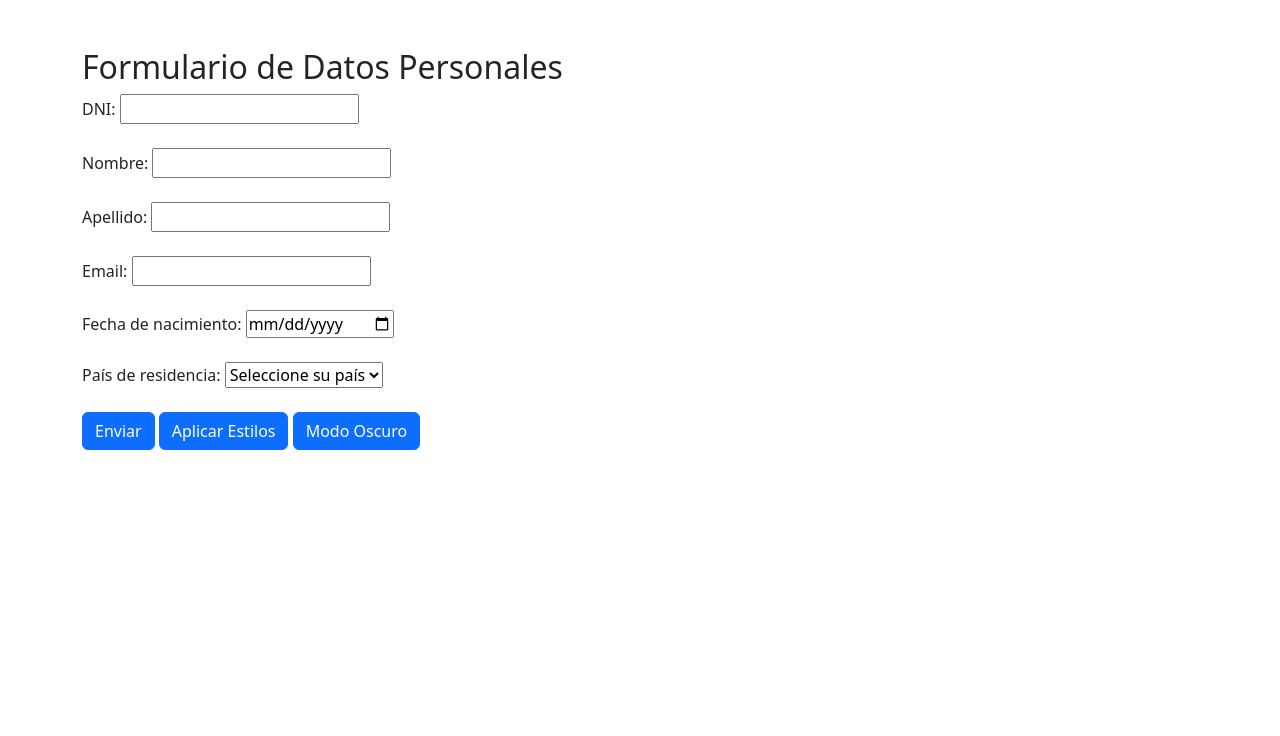
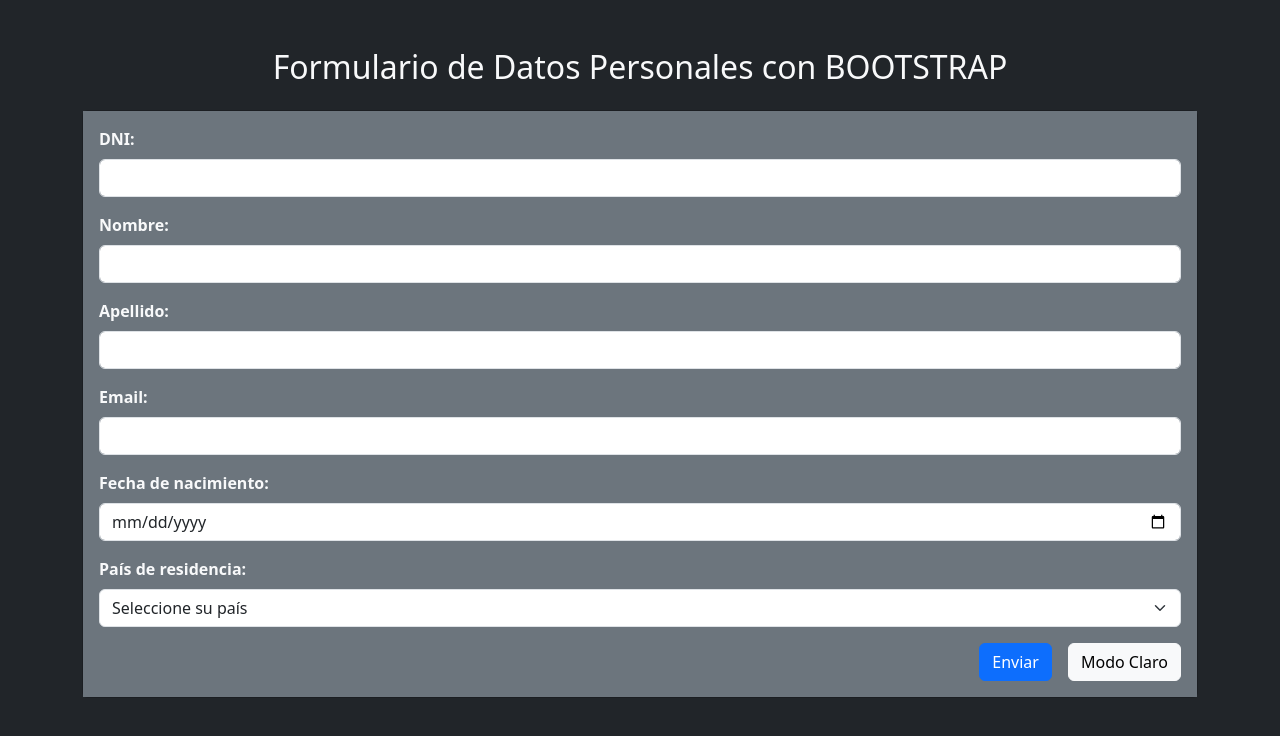
Before and after one commit to devQuebin/cilsa2024, a plain HTML site: page index.html in a window 1280 px wide. Both pictures are taken after a click on the button "Modo Oscuro". Drawn offline with nearby package versions, Linux system fonts and the light colour scheme.

Commit message:
validacion de dni e email y correccion del darkmode para bootstrap

```diff
--- a/index.html
+++ b/index.html
@@ -3,53 +3,99 @@
   <head>
     <meta charset="UTF-8" />
     <meta name="viewport" content="width=device-width, initial-scale=1" />
-    <title>Formulario de Datos Personales</title>
-    <!-- <link id="estilos" rel="stylesheet" href="style.css" />
-    <link id="dark-mode" rel="stylesheet" href="" /> -->
+    <title>Formulario de Datos Personales con BOOTSTRAP</title>
     <link
       href="https://cdn.jsdelivr.net/npm/bootstrap@5.3.3/dist/css/bootstrap.min.css"
       rel="stylesheet"
       integrity="sha384-QWTKZyjpPEjISv5WaRU9OFeRpok6YctnYmDr5pNlyT2bRjXh0JMhjY6hW+ALEwIH"
       crossorigin="anonymous"
     />
+    <style>
+      .dark-input {
+        background-color: #343a40;
+        color: #ffffff;
+        border-color: #454d55;
+      }
+      .dark-input::placeholder {
+        color: #adb5bd;
+      }
+      .is-invalid {
+        border-color: #dc3545;
+      }
+    </style>
+    <link id="dark-mode" rel="stylesheet" href="" />
   </head>
-  <body>
+  <body class="bg-light text-dark">
     <div class="container mt-5">
-      <h2>Formulario de Datos Personales</h2>
+      <h2 class="text-center mb-4 heading">
+        Formulario de Datos Personales con BOOTSTRAP
+      </h2>
+      <div class="card">
+        <div class="card-body">
           <form>
-        <div class="form-group">
-          <label for="nombre">DNI:</label>
-          <input type="text" id="DNI" name="DNI" required />
+            <div class="mb-3">
+              <label for="DNI" class="form-label"><strong>DNI:</strong></label>
+              <input
+                type="text"
+                class="form-control"
+                id="DNI"
+                name="DNI"
+                required
+              />
             </div>
-        <br />
-        <div class="form-group">
-          <label for="nombre">Nombre:</label>
-          <input type="text" id="nombre" name="nombre" required />
+            <div class="mb-3">
+              <label for="nombre" class="form-label"
+                ><strong>Nombre:</strong></label
+              >
+              <input
+                type="text"
+                class="form-control"
+                id="nombre"
+                name="nombre"
+                required
+              />
             </div>
-        <br />
-        <div class="form-group">
-          <label for="apellido">Apellido:</label>
-          <input type="text" id="apellido" name="apellido" required />
+            <div class="mb-3">
+              <label for="apellido" class="form-label"
+                ><strong>Apellido:</strong></label
+              >
+              <input
+                type="text"
+                class="form-control"
+                id="apellido"
+                name="apellido"
+                required
+              />
             </div>
-        <br />
-        <div class="form-group">
-          <label for="email">Email:</label>
-          <input type="email" id="email" name="email" required />
+            <div class="mb-3">
+              <label for="email" class="form-label"
+                ><strong>Email:</strong></label
+              >
+              <input
+                type="text"
+                class="form-control"
+                id="email"
+                name="email"
+                required
+              />
             </div>
-        <br />
-        <div class="form-group">
-          <label for="fecha-nacimiento">Fecha de nacimiento:</label>
+            <div class="mb-3">
+              <label for="fecha-nacimiento" class="form-label"
+                ><strong>Fecha de nacimiento:</strong></label
+              >
               <input
                 type="date"
+                class="form-control"
                 id="fecha-nacimiento"
                 name="fecha-nacimiento"
                 required
               />
             </div>
-        <br />
-        <div class="form-group">
-          <label for="pais">País de residencia:</label>
-          <select id="pais" name="pais" required>
+            <div class="mb-3">
+              <label for="pais" class="form-label"
+                ><strong>País de residencia:</strong></label
+              >
+              <select class="form-select" id="pais" name="pais" required>
                 <option value="">Seleccione su país</option>
                 <option value="argentina">Argentina</option>
                 <option value="bolivia">Bolivia</option>
@@ -62,15 +108,13 @@
                 <option value="venezuela">Venezuela</option>
               </select>
             </div>
-        <br />
-        <div id="buttonDiv">
-          <button type="submit" class="btn btn-primary">Enviar</button>
-          <button class="btn btn-primary" onclick="toggleEstilos()">
-            Aplicar Estilos
+            <div class="d-grid gap-2 d-md-flex justify-content-md-end">
+              <button type="submit" class="btn btn-primary me-md-2">
+                Enviar
               </button>
               <button
                 type="button"
-            class="btn btn-primary"
+                class="btn btn-dark"
                 id="boton-dark-mode"
                 onclick="toggleDarkMode()"
               >
@@ -79,22 +123,13 @@
             </div>
           </form>
         </div>
-
+      </div>
+    </div>
     <script src="index.js"></script>
     <script
       src="https://cdn.jsdelivr.net/npm/bootstrap@5.3.3/dist/js/bootstrap.bundle.min.js"
       integrity="sha384-YvpcrYf0tY3lHB60NNkmXc5s9fDVZLESaAA55NDzOxhy9GkcIdslK1eN7N6jIeHz"
       crossorigin="anonymous"
     ></script>
-    <!-- <script
-      src="https://cdn.jsdelivr.net/npm/@popperjs/core@2.11.8/dist/umd/popper.min.js"
-      integrity="sha384-I7E8VVD/ismYTF4hNIPjVp/Zjvgyol6VFvRkX/vR+Vc4jQkC+hVqc2pM8ODewa9r"
-      crossorigin="anonymous"
-    ></script>
-    <script
-      src="https://cdn.jsdelivr.net/npm/bootstrap@5.3.3/dist/js/bootstrap.min.js"
-      integrity="sha384-0pUGZvbkm6XF6gxjEnlmuGrJXVbNuzT9qBBavbLwCsOGabYfZo0T0to5eqruptLy"
-      crossorigin="anonymous"
-    ></script> -->
   </body>
 </html>
--- a/index.js
+++ b/index.js
@@ -1,27 +1,107 @@
-function toggleEstilos() {
-  const linkEstilos = document.getElementById("estilos");
-  const botonEstilos = document.getElementById("boton-estilos");
+// function toggleEstilos() {
+//   const linkEstilos = document.getElementById("estilos");
+//   const botonEstilos = document.getElementById("boton-estilos");
 
-  if (linkEstilos.href.endsWith("style.css")) {
-    linkEstilos.href = "";
-    botonEstilos.textContent = "Aplicar Estilos";
+//   if (linkEstilos.href.endsWith("style.css")) {
+//     linkEstilos.href = "";
+//     botonEstilos.textContent = "Aplicar Estilos";
+//   } else {
+//     linkEstilos.href = "style.css";
+//     botonEstilos.textContent = "Quitar Estilos";
+//   }
+// }
+
+// function toggleDarkMode() {
+//   const link = document.getElementById("dark-mode");
+//   const boton = document.getElementById("boton-dark-mode");
+
+//   if (link.href.includes("darkStyle.css")) {
+//     link.href = "";
+//     boton.textContent = "Modo Oscuro";
+//     boton.classList.remove("btn-light");
+//     boton.classList.add("btn-dark");
+//   } else {
+//     link.href = "darkStyle.css";
+//     boton.textContent = "Modo Claro";
+//     boton.classList.remove("btn-dark");
+//     boton.classList.add("btn-light");
+//   }
+// }
+
+function toggleDarkMode() {
+  const body = document.body;
+  const card = document.querySelector(".card");
+  const cardBody = document.querySelector(".card-body");
+  const heading = document.querySelector(".heading");
+  const boton = document.getElementById("boton-dark-mode");
+
+  body.classList.toggle("bg-dark");
+  body.classList.toggle("text-light");
+
+  card.classList.toggle("bg-dark");
+  card.classList.toggle("text-light");
+
+  cardBody.classList.toggle("bg-secondary");
+  cardBody.classList.toggle("text-light");
+
+  heading.classList.toggle("text-light");
+
+  if (body.classList.contains("bg-dark")) {
+    boton.textContent = "Modo Claro";
+    boton.classList.remove("btn-dark");
+    boton.classList.add("btn-light");
   } else {
-    linkEstilos.href = "style.css";
-    botonEstilos.textContent = "Quitar Estilos";
+    boton.textContent = "Modo Oscuro";
+    boton.classList.remove("btn-light");
+    boton.classList.add("btn-dark");
   }
 }
 
-function toggleDarkMode() {
-  const link = document.getElementById("dark-mode");
-  const boton = document.getElementById("boton-dark-mode");
+//validacion dni e email
 
-  if (link.href.includes("darkStyle.css")) {
-    link.href = "";
-    boton.textContent = "Modo Oscuro";
-    boton.classList.remove("activado");
-  } else {
-    link.href = "darkStyle.css";
-    boton.textContent = "Modo Claro";
-    boton.classList.add("activado");
-  }
-}
+document.addEventListener("DOMContentLoaded", function () {
+  const dniInput = document.getElementById("DNI");
+  const emailInput = document.getElementById("email");
+
+  dniInput.addEventListener("input", function () {
+    const dniValue = dniInput.value;
+    const isValid = /^\d{0,8}$/.test(dniValue); // Permite hasta 8 dígitos
+
+    if (!isValid) {
+      dniInput.classList.add("is-invalid");
+    } else {
+      dniInput.classList.remove("is-invalid");
+    }
+  });
+
+  dniInput.addEventListener("blur", function () {
+    const dniValue = dniInput.value;
+    if (dniValue.length !== 8) {
+      dniInput.classList.add("is-invalid");
+    } else {
+      dniInput.classList.remove("is-invalid");
+    }
+  });
+
+  emailInput.addEventListener("input", function () {
+    const emailValue = emailInput.value;
+    const isValid = /^[^\s@]+@[^\s@]+\.[^\s@]+$/.test(emailValue); // Valida el formato del email
+
+    if (!isValid) {
+      emailInput.classList.add("is-invalid");
+    } else {
+      emailInput.classList.remove("is-invalid");
+    }
+  });
+
+  emailInput.addEventListener("blur", function () {
+    const emailValue = emailInput.value;
+    const isValid = /^[^\s@]+@[^\s@]+\.[^\s@]+$/.test(emailValue); // Valida el formato del email
+
+    if (!isValid) {
+      emailInput.classList.add("is-invalid");
+    } else {
+      emailInput.classList.remove("is-invalid");
+    }
+  });
+});
```
Lines whose indentation alone changed are shown as unchanged.
